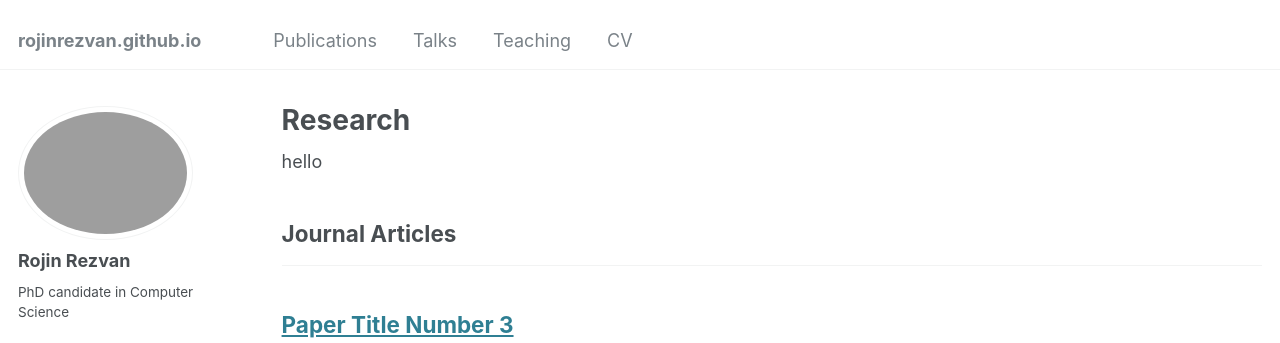
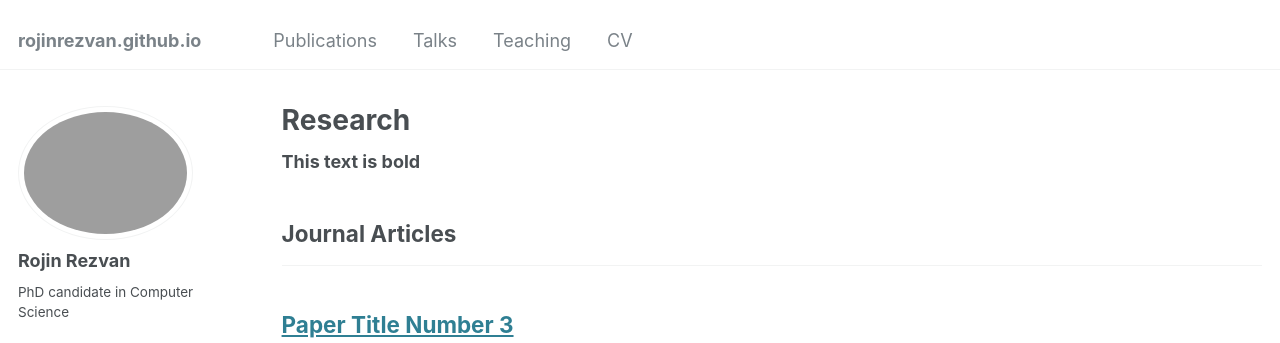
Before and after one commit to rojinrezvan/rojinrezvan.github.io, a Jekyll site: the page built from _pages/publications.html, in a window 1280 px wide and 900 px high. Shown: the top 343 px of the window. Built offline with Jekyll 4.4.1, drawn with Linux system fonts in a browser that asks for light colours; some web fonts are replaced.

Commit message:
Update publications.html

```diff
--- a/_pages/publications.html
+++ b/_pages/publications.html
@@ -6,7 +6,7 @@ author_profile: true
 ---
 
 {% include base_path %}
-hello
+<b>This text is bold</b>
 <!-- New style rendering if publication categories are defined -->
 {% if site.publication_category %}
   {% for category in site.publication_category  %}
```
